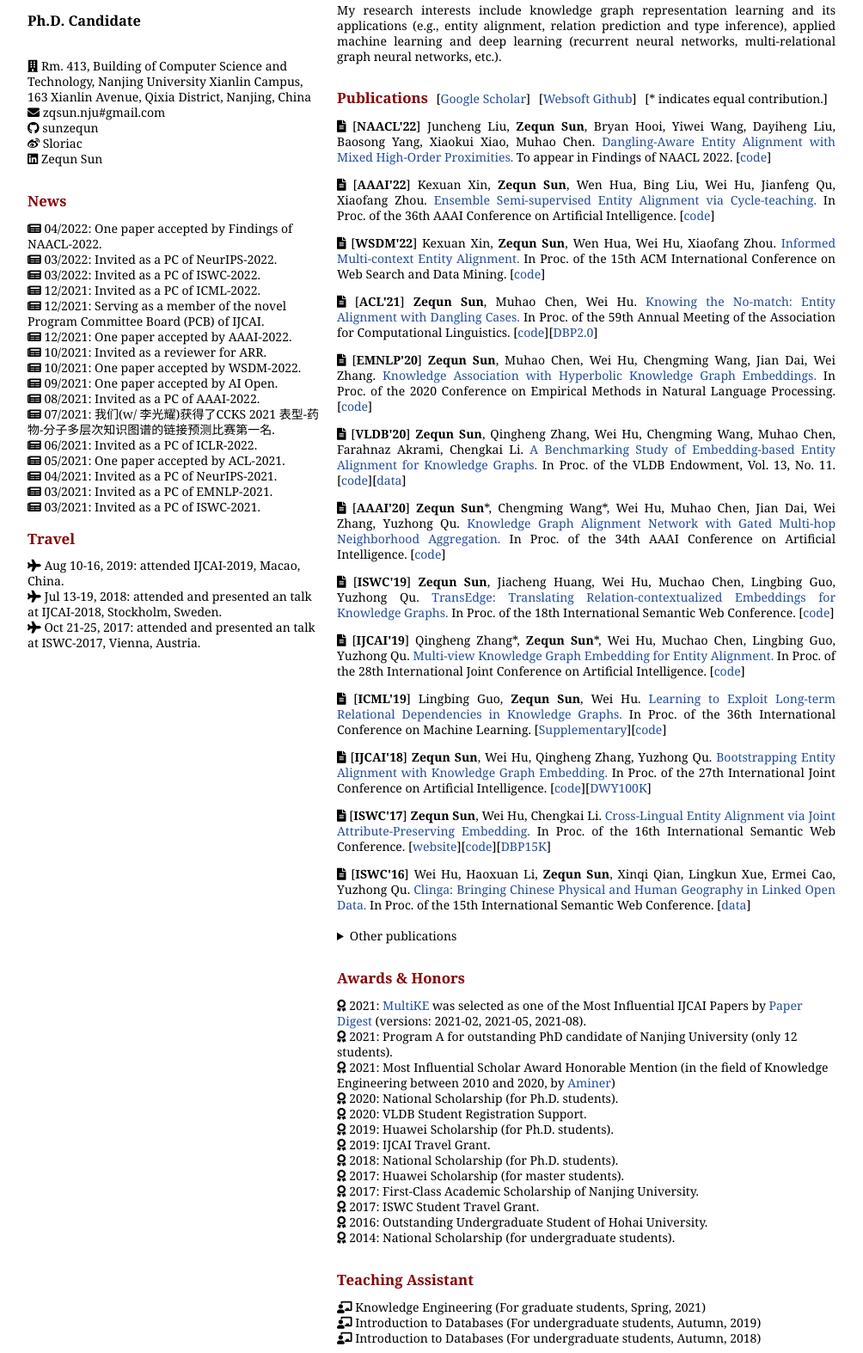
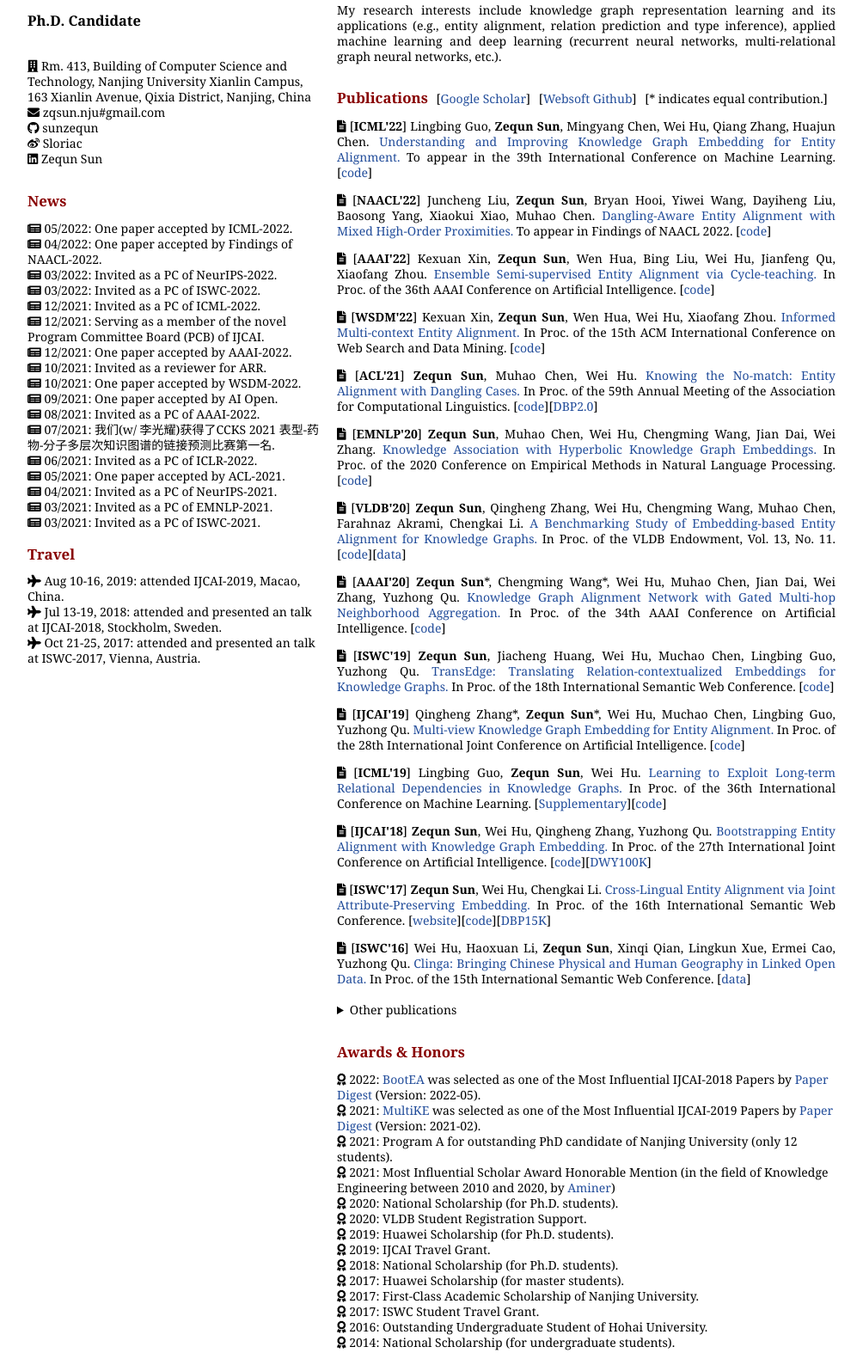
Before and after one commit to sunzequn/sunzequn.github.io, a plain HTML site: page index.htm in a window 1280 px wide. Shown: the part 262-1836 px from the top of the page at 86% size, without its empty margins (138-1142 px from the left). Drawn offline with Linux system fonts and the light colour scheme.

Commit message:
'update'

```diff
--- a/index.htm
+++ b/index.htm
@@ -35,6 +35,8 @@
 			<h2>News</h2>
 			<article>
 				<p>
+					<i class="fa fa-newspaper" aria-hidden="true"></i> 05/2022: One paper accepted by ICML-2022.
+					<br>
 					<i class="fa fa-newspaper" aria-hidden="true"></i> 04/2022: One paper accepted by Findings of NAACL-2022.
 					<br>
 					<i class="fa fa-newspaper" aria-hidden="true"></i> 03/2022: Invited as a PC of NeurIPS-2022.
@@ -100,8 +102,13 @@
 
 				<h1 style="display: inline;">Publications</h1> &thinsp; [<a href="https://scholar.google.com/citations?hl=zh-CN&user=ph8SU3EAAAAJ">Google Scholar</a>]  &thinsp; [<a href="https://github.com/nju-websoft">Websoft Github</a>] &thinsp; [* indicates equal contribution.]
 					<p style="text-align:justify; text-justify:inter-ideograph;">
+						<i class="fa  fa-file-alt"></i> [<em>ICML'22</em>] Lingbing Guo, <em>Zequn Sun</em>, Mingyang Chen, Wei Hu, Qiang Zhang, Huajun Chen.
+						<a href=""> <u, style="font-weight:normal">Understanding and Improving Knowledge Graph Embedding for Entity Alignment.</u></a>
+						To appear in the 39th International Conference on Machine Learning. [<a href="">code</a>]
+					</p>
+					<p style="text-align:justify; text-justify:inter-ideograph;">
 						<i class="fa  fa-file-alt"></i> [<em>NAACL'22</em>] Juncheng Liu, <em>Zequn Sun</em>, Bryan Hooi, Yiwei Wang, Dayiheng Liu, Baosong Yang, Xiaokui Xiao, Muhao Chen.
-						<a href=""> <u, style="font-weight:normal">Dangling-Aware Entity Alignment with Mixed High-Order Proximities.</u></a>
+						<a href="https://arxiv.org/pdf/2205.02406.pdf"> <u, style="font-weight:normal">Dangling-Aware Entity Alignment with Mixed High-Order Proximities.</u></a>
 						To appear in Findings of NAACL 2022. [<a href="">code</a>]
 					</p>
 					<p style="text-align:justify; text-justify:inter-ideograph;">
@@ -196,7 +203,9 @@
 
 				<h1>Awards & Honors</h1>
 					<p>
-						<i class="fas fa-award"></i> 2021: <a href="https://www.ijcai.org/proceedings/2019/0754.pdf">MultiKE</a> was selected as one of the Most Influential IJCAI Papers by <a href="https://www.paperdigest.org/2021/02/most-influential-ijcai-papers/">Paper Digest</a> (versions: 2021-02, 2021-05, 2021-08).
+						<i class="fas fa-award"></i> 2022: <a href="https://www.ijcai.org/proceedings/2018/0611.pdf">BootEA</a> was selected as one of the Most Influential IJCAI-2018 Papers by <a href="https://www.paperdigest.org/2022/05/most-influential-ijcai-papers-2022-05/">Paper Digest</a> (Version: 2022-05).
+						<br>
+						<i class="fas fa-award"></i> 2021: <a href="https://www.ijcai.org/proceedings/2019/0754.pdf">MultiKE</a> was selected as one of the Most Influential IJCAI-2019 Papers by <a href="https://www.paperdigest.org/2021/02/most-influential-ijcai-papers/">Paper Digest</a> (Version: 2021-02).
 						<br>
 						<i class="fas fa-award"></i> 2021: Program A for outstanding PhD candidate of Nanjing University (only 12 students).
 						<br>
```
